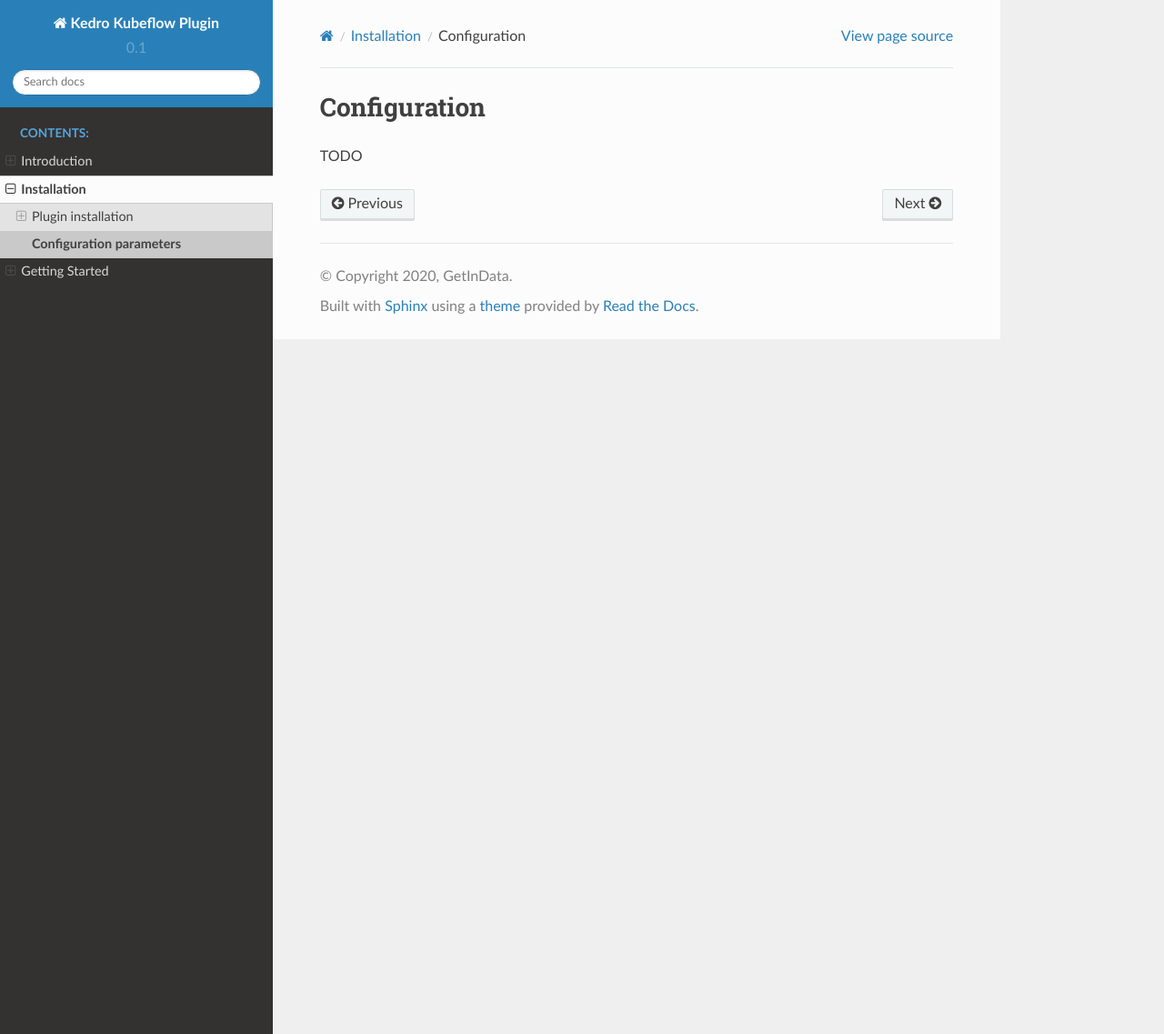
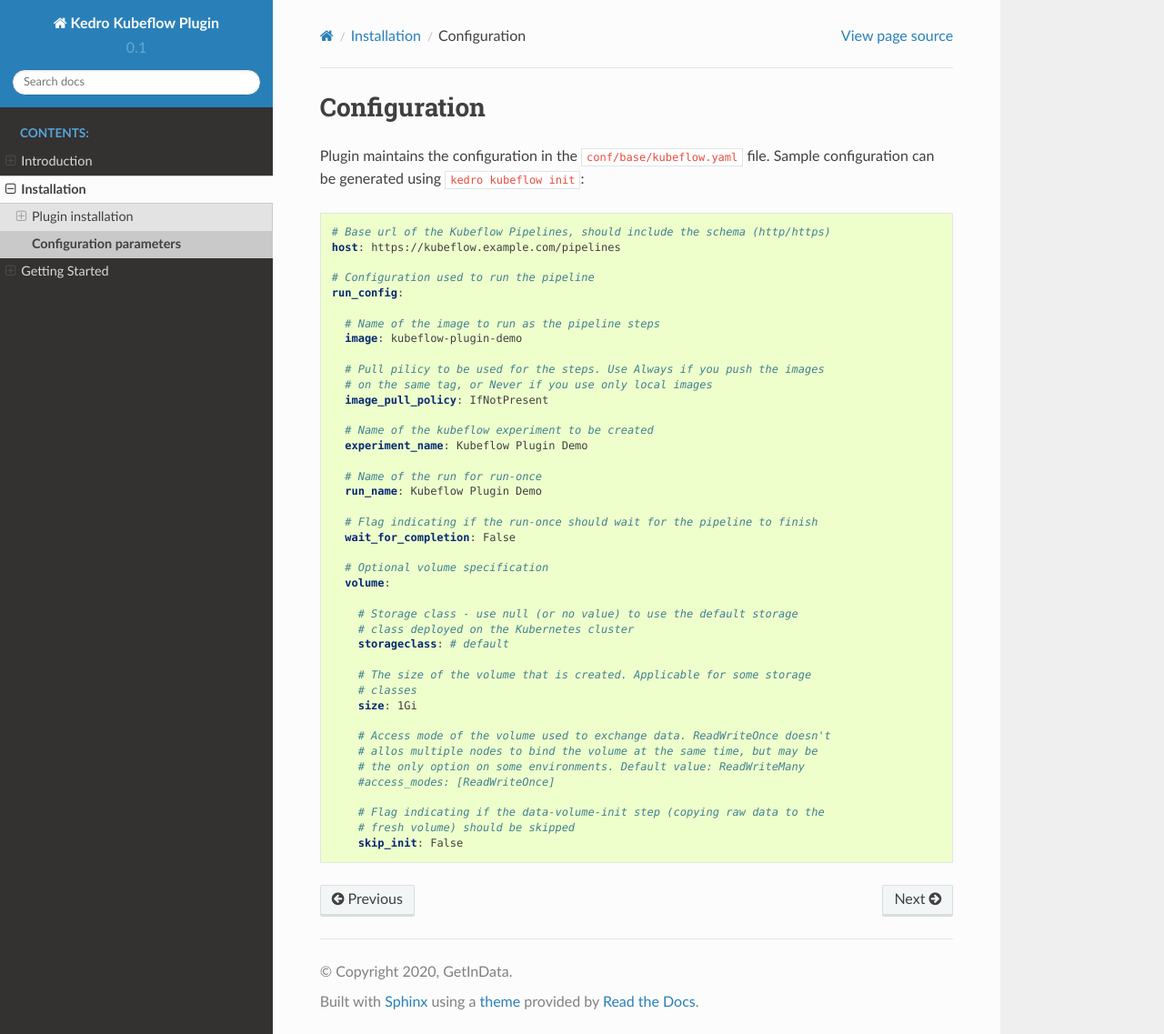
Before and after one commit to getindata/kedro-kubeflow, a Sphinx documentation site: the page built from docs/source/02_installation/02_configuration.md, in a window 1280 px wide and 1137 px high. Shown: the whole window at 91% size. Built offline with Sphinx 7.4.7 and the Read the Docs theme 2.0.0, drawn with Linux system fonts in a browser that asks for light colours.

Commit message:
Configuration docs

````diff
--- a/docs/source/02_installation/02_configuration.md
+++ b/docs/source/02_installation/02_configuration.md
@@ -1,3 +1,47 @@
 # Configuration
 
-TODO
+Plugin maintains the configuration in the `conf/base/kubeflow.yaml` file. Sample configuration can be generated using `kedro kubeflow init`:
+
+```yaml
+# Base url of the Kubeflow Pipelines, should include the schema (http/https)
+host: https://kubeflow.example.com/pipelines
+
+# Configuration used to run the pipeline
+run_config:
+
+  # Name of the image to run as the pipeline steps
+  image: kubeflow-plugin-demo
+
+  # Pull pilicy to be used for the steps. Use Always if you push the images
+  # on the same tag, or Never if you use only local images
+  image_pull_policy: IfNotPresent
+
+  # Name of the kubeflow experiment to be created
+  experiment_name: Kubeflow Plugin Demo
+
+  # Name of the run for run-once
+  run_name: Kubeflow Plugin Demo
+
+  # Flag indicating if the run-once should wait for the pipeline to finish
+  wait_for_completion: False
+
+  # Optional volume specification
+  volume:
+
+    # Storage class - use null (or no value) to use the default storage
+    # class deployed on the Kubernetes cluster
+    storageclass: # default
+
+    # The size of the volume that is created. Applicable for some storage
+    # classes
+    size: 1Gi
+
+    # Access mode of the volume used to exchange data. ReadWriteOnce doesn't
+    # allos multiple nodes to bind the volume at the same time, but may be
+    # the only option on some environments. Default value: ReadWriteMany
+    #access_modes: [ReadWriteOnce]
+
+    # Flag indicating if the data-volume-init step (copying raw data to the
+    # fresh volume) should be skipped
+    skip_init: False
+```
````
Also changed, not shown: docs/source/01_introduction/01_intro.md (+1 -1 lines), docs/source/02_installation/01_installation.md (+1 -1 lines), docs/source/03_getting_started/03_mlflow.md (+3 -1 lines), docs/source/03_getting_started/mlflow_ui.png (added), 1 other file.
